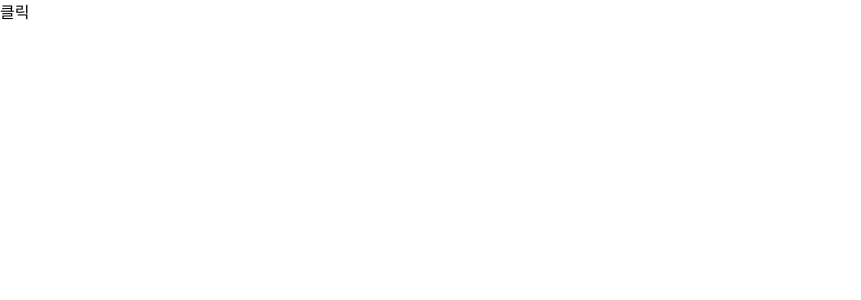
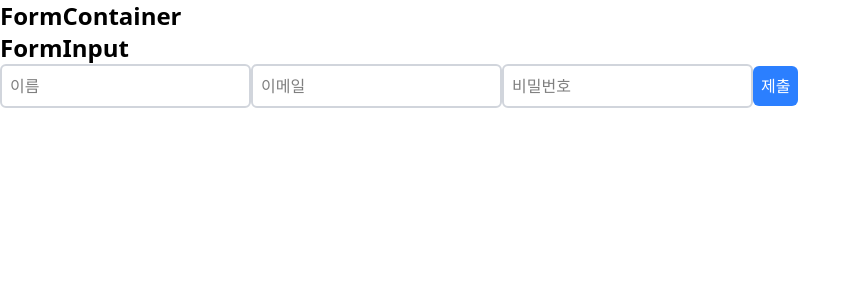
Before and after one commit to sukyoung14/first, a React (Vite) app in the folder react/my-react-app/: page / in a window 1280 px wide. Shown: the top 300 px of the page, without its empty margins (0-861 px from the left). Built offline with nearby package versions, Linux system fonts and the light colour scheme.

Commit message:
2025-09-29

```diff
--- a/react/my-react-app/src/App.jsx
+++ b/react/my-react-app/src/App.jsx
@@ -12,6 +12,7 @@ import OnSubmit from "./components/Component/EventHandling/OnSubmit";
 import Parent from "./components/Component/Props/Parent";
 import ProfileContainer from "./components/Component/PropsExample/ProfileContainer";
 import CardContainer from "./components/Component/PorpsFunction/CardContainer";
+import FormContainer from "./components/Component/PorpsFunction/FormContainer";
 // 파일명과 동일한 함수는 컴포넌트 함수
 // 컴포넌트 함수는 파일당 하나만 존재
 // 컴포넌트 함수 외부는 import 문만 사용
@@ -21,7 +22,7 @@ export default function App() {
   // 영역 2. 태그 (HTML 문서)를 생성하는 영역
   return (
     <div>
-      <CardContainer></CardContainer>
+      <FormContainer></FormContainer>
     </div>
   );
 }
--- /dev/null
+++ b/react/my-react-app/src/components/Component/PorpsFunction/Form.jsx
@@ -0,0 +1,35 @@
+import React from "react";
+
+export default function Form({ onSubmit, onChange }) {
+  return (
+    <>
+      <h1 className="text-2xl font-bold">FormInput</h1>
+      <form onSubmit={(event) => onSubmit(event)}>
+        <input
+          className="border-2 border-gray-300 rounded-md p-2"
+          type="text"
+          name="name"
+          placeholder="이름"
+          onChange={(event) => onChange(event)}
+        />
+        <input
+          className="border-2 border-gray-300 rounded-md p-2"
+          type="email"
+          name="email"
+          placeholder="이메일"
+          onChange={(event) => onChange(event)}
+        />
+        <input
+          className="border-2 border-gray-300 rounded-md p-2"
+          type="password"
+          name="password"
+          placeholder="비밀번호"
+          onChange={(event) => onChange(event)}
+        />
+        <button className="bg-blue-500 text-white rounded-md p-2" type="submit">
+          제출
+        </button>
+      </form>
+    </>
+  );
+}
--- /dev/null
+++ b/react/my-react-app/src/components/Component/PorpsFunction/FormContainer.jsx
@@ -0,0 +1,29 @@
+import React from "react";
+import Form from "./Form";
+
+export default function FormContainer() {
+  function handleSubmit(event) {
+    const { elements } = event["target"]["elements"];
+    console.log(event["target"]["elements"]["email"]["value"]);
+    console.log(event["target"]["elements"]["name"]["value"]);
+    console.log(event["target"]["elements"]["password"]["value"]);
+    //const { name, email, password } = elements;
+    alert(
+      `이름: ${name["value"]}, 이메일: ${email["value"]}, 비밀번호: ${password["value"]}`
+    );
+    // alert(
+    //   `이름: ${name["value"]}, 이메일: ${email["value"]}, 비밀번호: ${password["value"]}`
+    // );
+    event.preventDefault();
+  }
+  function handleChange(event) {
+    console.log(event["target"]["value"]);
+  }
+
+  return (
+    <>
+      <h1 className="text-2xl font-bold">FormContainer</h1>
+      <Form onSubmit={handleSubmit} onChange={handleChange} />
+    </>
+  );
+}
```
